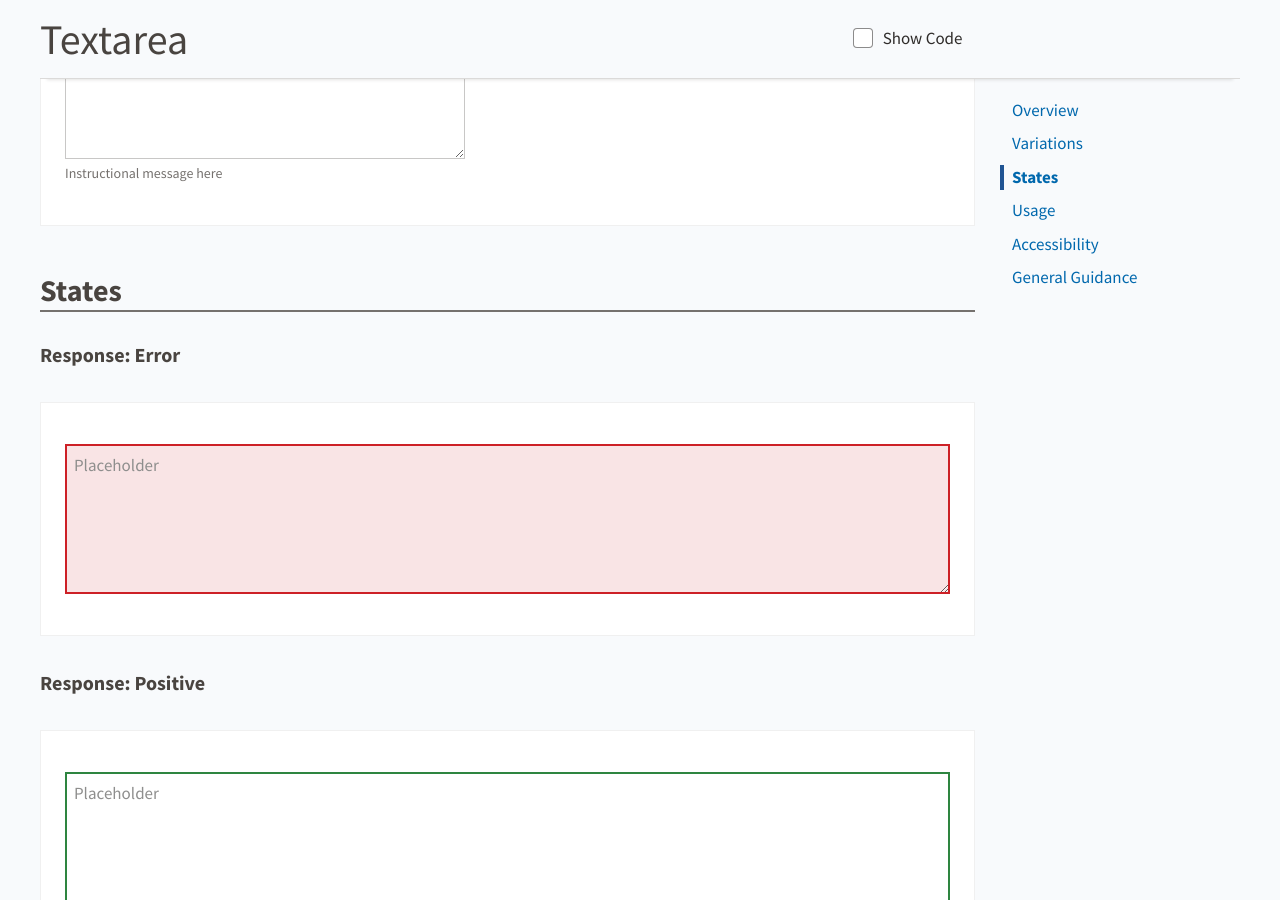
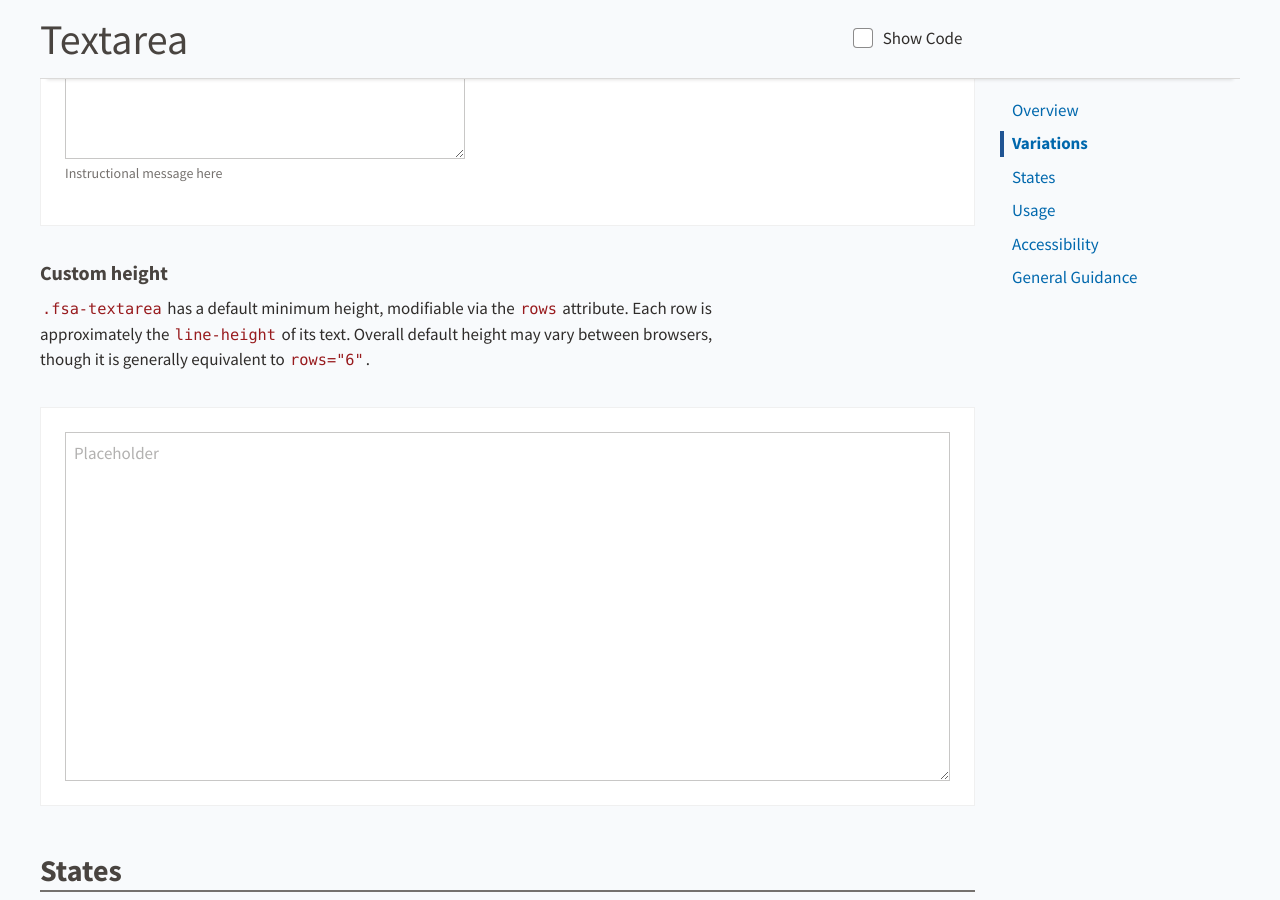
Before and after one commit to USDA-FSA/fsa-design-system, a Jekyll site: the page built from components/textarea/index.md, in a window 1280 px wide and 900 px high, scrolled down 2157 px. Built offline with Jekyll 4.4.1, drawn with Linux system fonts in a browser that asks for light colours.

Commit message:
Added textarea[rows] example [closes #227]

````diff
--- a/components/textarea/index.md
+++ b/components/textarea/index.md
@@ -64,6 +64,17 @@ The style for `<textarea>` components always start with `class="fsa-textarea"`,
   <textarea class="fsa-textarea fsa-field__item" placeholder="Placeholder" id="UNIQUE-ID-88s8SUGg" aria-describedby="lorem-88s8SUGg-help-4" aria-required="true" name="UNIQUE-ID-88s8SUGg"></textarea>
   <span class="fsa-field__help" id="lorem-88s8SUGg-help-4">Instructional message here</span>
 </div>
+```
+
+### Custom height
+
+`.fsa-textarea` has a default minimum height, modifiable via the `rows` attribute. Each row is approximately the `line-height` of its text. Overall default height may vary between browsers, though it is generally equivalent to `rows="6"`.
+
+<div class="ds-preview">
+  <textarea class="fsa-textarea" name="Name" placeholder="Placeholder" rows="13"></textarea>
+</div>
+```html
+<textarea class="fsa-textarea" name="Name" placeholder="Placeholder" rows="13"></textarea>
 ```
 
 ## States
````
